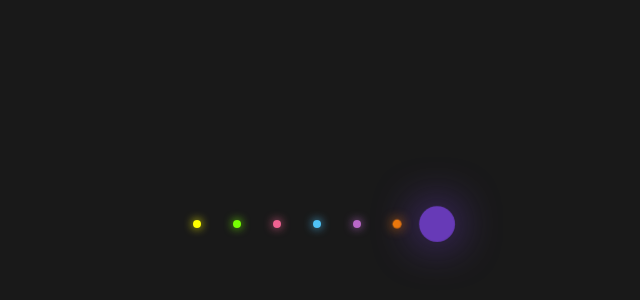
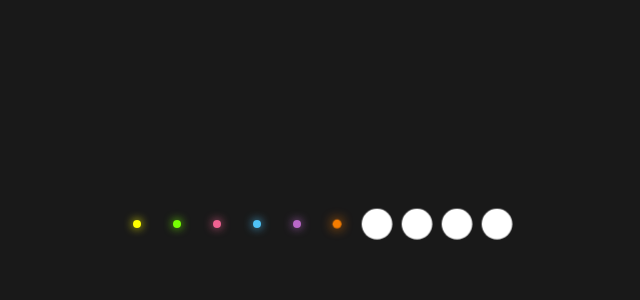
Before and after one commit to VinJust/my-first-repo, a plain HTML site: page index.html in a window 1280 px wide. Shown: the part 176-476 px from the top of the page, without its empty margins (323-963 px from the left). Drawn offline with Linux system fonts and the light colour scheme.

Commit message:
added dots

```diff
--- a/index.html
+++ b/index.html
@@ -15,6 +15,9 @@
     <li></li>
     <li></li>
     <li></li>
+    <li></li>
+    <li></li>
+    <li></li>
   </ul>
 </body>
 </html>
--- a/styles.css
+++ b/styles.css
@@ -71,9 +71,3 @@ ul li:nth-child(6) {
   background: #f57c00;
   box-shadow: 0 0 50px #f57c00;
 }
-
-ul li:nth-child(7) {
-  animation-delay: -0.2s;
-  background: #673ab7;
-  box-shadow: 0 0 50px #673ab7;
-}
```
